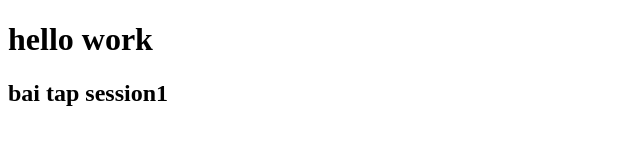
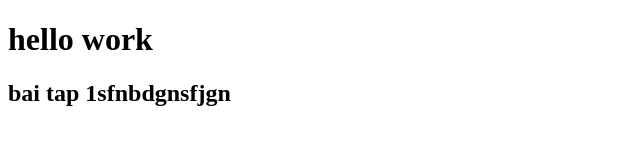
Before and after one commit to ngothien123/html-ses1, a plain HTML site: page index.html in a window 1280 px wide. Shown: the whole page, without its empty margins (0-640 px from the left). Drawn offline with Linux system fonts and the light colour scheme.

Commit message:
chinh sua h2

```diff
--- a/index.html
+++ b/index.html
@@ -7,6 +7,6 @@
   </head>
   <body>
     <h1>hello work</h1>
-    <h2>bai tap session1</h2>
+    <h2>bai tap 1sfnbdgnsfjgn</h2>
   </body>
 </html>
```
